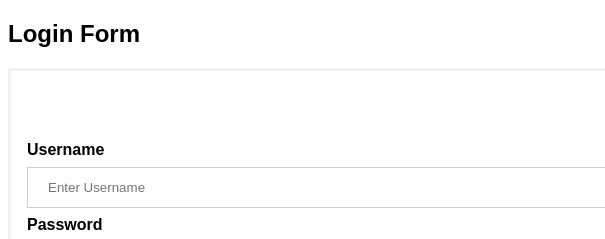
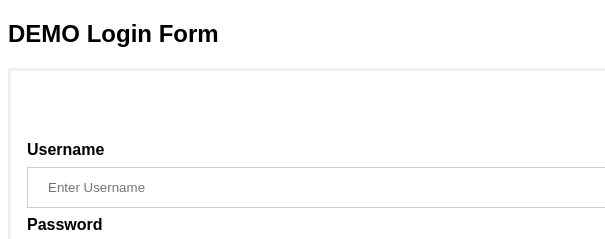
Before and after one commit to Datazentist-net/ravan, a plain HTML site: page userfrom.html in a window 1280 px wide. Shown: the top 239 px of the page, 0-605 px from the left. Drawn offline with Linux system fonts and the light colour scheme.

Commit message:
Update the user form

```diff
--- a/userfrom.html
+++ b/userfrom.html
@@ -68,7 +68,7 @@ span.psw {
 </head>
 <body>
 
-<h2>Login Form</h2>
+<h2> DEMO Login Form</h2>
 
 <form action="/action_page.php" method="post">
   <div class="imgcontainer">
```
Also changed, not shown: 1 other file.
